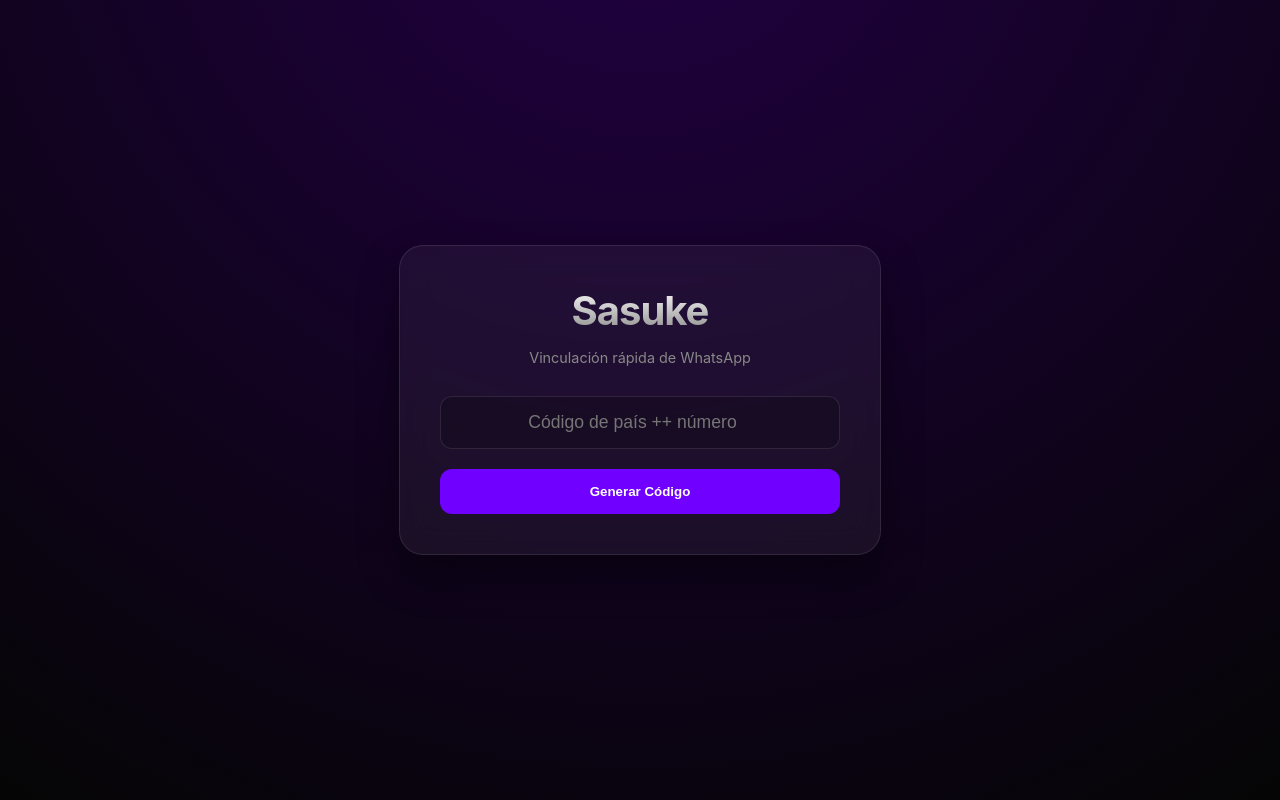
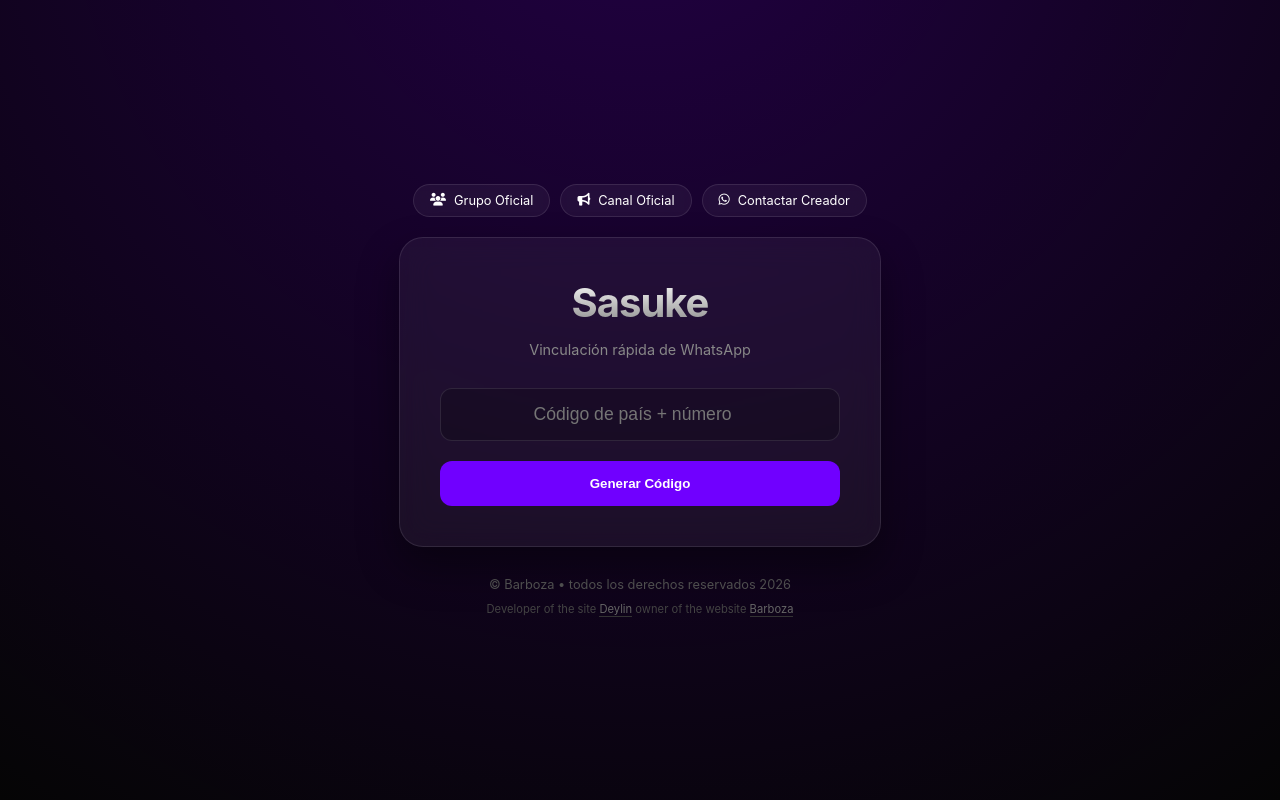
Before and after one commit to Elrebelde1/Barboza-web, a plain HTML site: page index.html in a window 1280 px wide. Drawn offline with Linux system fonts and the light colour scheme.

Commit message:
Actualizar index.html

```diff
--- a/index.html
+++ b/index.html
@@ -4,6 +4,7 @@
     <meta charset="UTF-8">
     <meta name="viewport" content="width=device-width, initial-scale=1.0">
     <title>Sasuke - Bot Pairing</title>
+    <link rel="stylesheet" href="https://cdnjs.cloudflare.com/ajax/libs/font-awesome/6.4.0/css/all.min.css">
     <style>
         :root {
             --accent: #7000ff;
@@ -18,10 +19,41 @@
             background-image: radial-gradient(circle at 50% -20%, #220044, transparent);
             color: white;
             display: flex;
+            flex-direction: column;
             justify-content: center;
             align-items: center;
-            height: 100vh;
+            min-height: 100vh;
             margin: 0;
+            padding: 20px;
+            box-sizing: border-box;
+        }
+
+        .header-links {
+            display: flex;
+            gap: 10px;
+            margin-bottom: 20px;
+            flex-wrap: wrap;
+            justify-content: center;
+        }
+
+        .nav-btn {
+            background: var(--glass);
+            border: 1px solid rgba(255,255,255,0.1);
+            color: white;
+            padding: 8px 16px;
+            border-radius: 50px;
+            text-decoration: none;
+            font-size: 0.8rem;
+            display: flex;
+            align-items: center;
+            gap: 8px;
+            transition: 0.3s;
+            backdrop-filter: blur(10px);
+        }
+
+        .nav-btn:hover {
+            background: rgba(255,255,255,0.1);
+            transform: skewX(-10deg);
         }
 
         .card {
@@ -30,10 +62,11 @@
             border: 1px solid rgba(255,255,255,0.1);
             padding: 40px;
             border-radius: 24px;
-            width: 90%;
+            width: 100%;
             max-width: 400px;
             text-align: center;
             box-shadow: 0 20px 40px rgba(0,0,0,0.4);
+            position: relative;
         }
 
         h1 {
@@ -63,7 +96,7 @@
 
         input:focus { border-color: var(--accent); outline: none; box-shadow: 0 0 15px var(--accent-glow); }
 
-        button {
+        .main-btn {
             width: 100%;
             padding: 15px;
             background: var(--accent);
@@ -75,7 +108,7 @@
             transition: 0.3s;
         }
 
-        button:hover { transform: scale(1.02); box-shadow: 0 0 20px var(--accent-glow); }
+        .main-btn:hover { transform: scale(1.02); box-shadow: 0 0 20px var(--accent-glow); }
 
         #result {
             margin-top: 30px;
@@ -96,23 +129,70 @@
             text-shadow: 0 0 10px var(--accent-glow);
         }
 
+        .copy-btn {
+            background: rgba(255,255,255,0.1);
+            border: none;
+            color: white;
+            padding: 8px 15px;
+            border-radius: 8px;
+            cursor: pointer;
+            font-size: 0.8rem;
+            margin-top: 10px;
+            transition: 0.2s;
+        }
+
+        .copy-btn:hover { background: var(--accent); }
+
+        footer {
+            margin-top: 30px;
+            text-align: center;
+            color: #555;
+            font-size: 0.8rem;
+        }
+
+        .dev-info {
+            margin-top: 10px;
+            font-size: 0.7rem;
+            color: #444;
+        }
+
+        .dev-info a {
+            color: #666;
+            text-decoration: none;
+            border-bottom: 1px solid #333;
+        }
+
         @keyframes fadeIn { from { opacity: 0; transform: translateY(10px); } to { opacity: 1; transform: translateY(0); } }
     </style>
 </head>
 <body>
 
+<div class="header-links">
+    <a href="https://chat.whatsapp.com/TU_GRUPO" class="nav-btn"><i class="fas fa-users"></i> Grupo Oficial</a>
+    <a href="https://whatsapp.com/channel/TU_CANAL" class="nav-btn"><i class="fas fa-bullhorn"></i> Canal Oficial</a>
+    <a href="https://wa.me/584226480049" class="nav-btn"><i class="fab fa-whatsapp"></i> Contactar Creador</a>
+</div>
+
 <div class="card">
     <h1>Sasuke</h1>
     <p class="tagline">Vinculación rápida de WhatsApp</p>
 
-    <input type="number" id="num" placeholder="Código de país ++ número">
-    <button onclick="obtener()">Generar Código</button>
+    <input type="number" id="num" placeholder="Código de país + número">
+    <button class="main-btn" onclick="obtener()">Generar Código</button>
 
     <div id="result">
         <small style="color: #666;">CÓDIGO DE EMPAREJAMIENTO</small>
         <span id="code">----</span>
+        <button class="copy-btn" onclick="copyCode()"><i class="far fa-copy"></i> Copiar código</button>
     </div>
 </div>
+
+<footer>
+    © Barboza • todos los derechos reservados 2026
+    <div class="dev-info">
+        Developer of the site <a href="https://deylin.xyz">Deylin</a> owner of the website <a href="https://wa.me/584226480049">Barboza</a>
+    </div>
+</footer>
 
 <script>
     async function obtener() {
@@ -126,8 +206,7 @@
         resDiv.style.display = 'block';
 
         try {
-
-            const r = await fetch(`https://deylin.xyz/api/code?number=${n}`);
+            const r = await fetch(`/api/code?number=${n}`);
             const data = await r.json();
 
             if(data.code) {
@@ -141,8 +220,18 @@
             resDiv.style.display = 'none';
         }
     }
+
+    function copyCode() {
+        const codeText = document.getElementById('code').innerText;
+        navigator.clipboard.writeText(codeText).then(() => {
+            const btn = document.querySelector('.copy-btn');
+            btn.innerHTML = '<i class="fas fa-check"></i> ¡Copiado!';
+            setTimeout(() => {
+                btn.innerHTML = '<i class="far fa-copy"></i> Copiar código';
+            }, 2000);
+        });
+    }
 </script>
-
 
 </body>
 </html>
```
